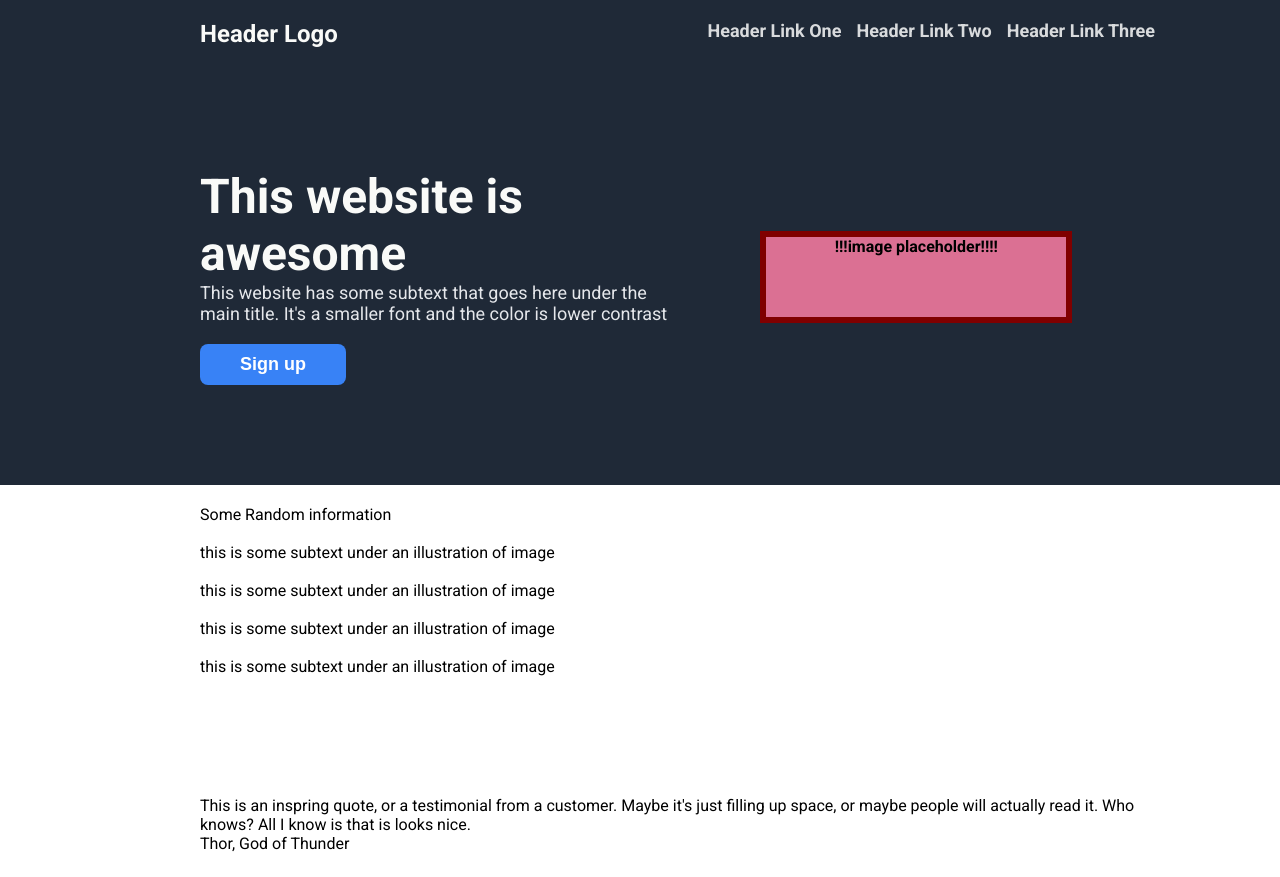
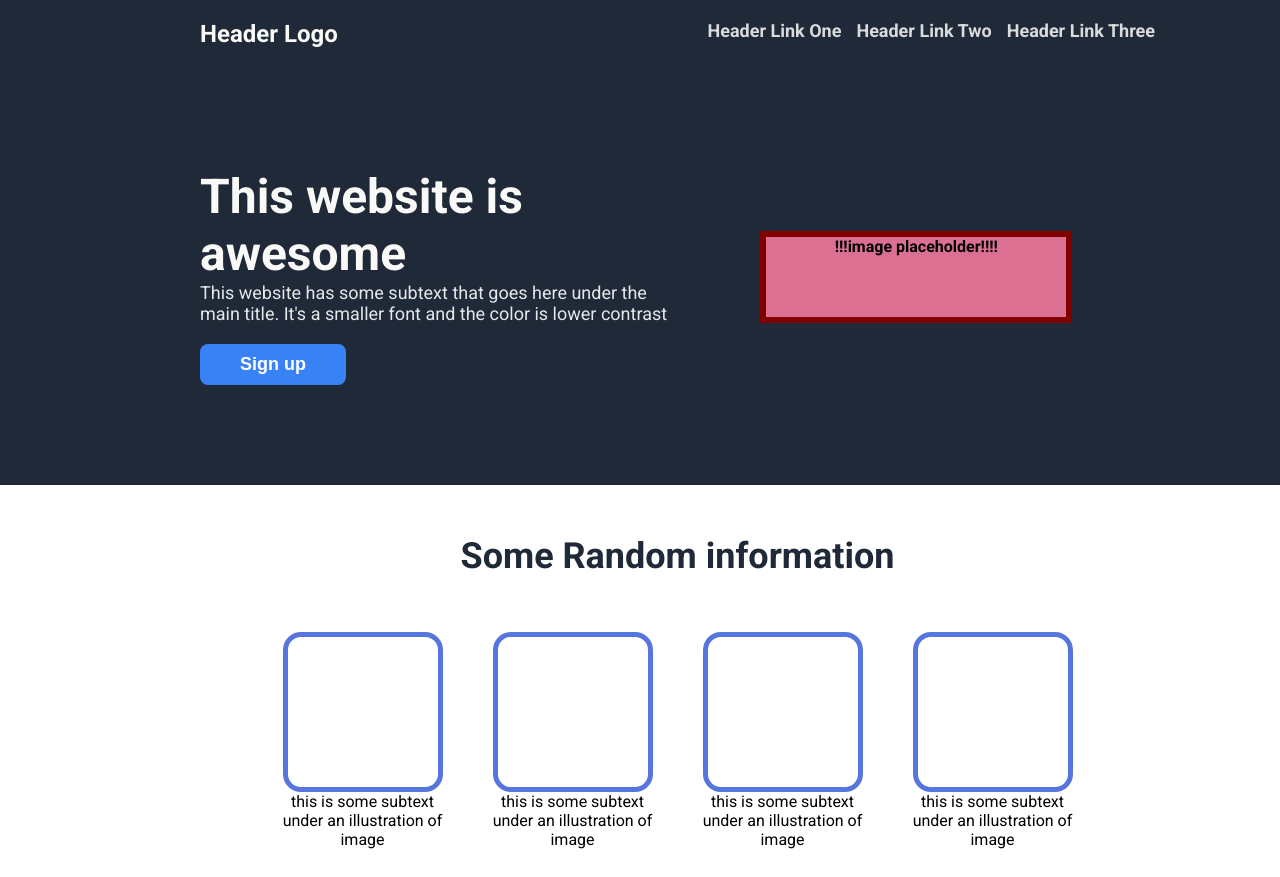
Before and after one commit to steveonlinedev/odin-landing-page, a plain HTML site: page index.html in a window 1280 px wide. Shown: the top 877 px of the page. Drawn offline with Linux system fonts and the light colour scheme.

Commit message:
Info section close enough

```diff
--- a/index.html
+++ b/index.html
@@ -33,22 +33,22 @@
     </div>
 
     <div class="info-container">
-        <div>Some Random information</div>
+        <div class="info-header">Some Random information</div>
         <div class="info-body">
             <div class="info">
-                <img>
+                <div class="info-box"></div>
                 <div>this is some subtext under an illustration of image</div>
             </div>
             <div class="info">
-                <img>
+                <div class="info-box"></div>
                 <div>this is some subtext under an illustration of image</div>
             </div>
             <div class="info">
-                <img>
+                <div class="info-box"></div>
                 <div>this is some subtext under an illustration of image</div>
             </div>
             <div class="info">
-                <img>
+                <div class="info-box"></div>
                 <div>this is some subtext under an illustration of image</div>
             </div>
         </div>
--- a/style.css
+++ b/style.css
@@ -5,12 +5,12 @@
     display: flex;
     flex-direction: column;
     margin: 0 ;
-    flex-basis: 1500px;
+    /* flex-basis: 1500px; */
 
 
   }
 
-  .header, .hero-container, .info-container, .quote, .signupbox, .footer {
+  .header, .hero-container, .info-container, .quote, .signupbox, .footer{
     padding: 20px 125px 100px 200px;
 
   }
@@ -80,6 +80,45 @@
     margin: 0;
   }
 
+  .info-container {
+    display: flex;
+    flex-direction: column;
+    align-items: center;
+
+  }
+
+  .info-header {
+    font-size: 36px;
+    font-weight: bolder;
+    color: #1f2937;
+    padding: 30px;
+  }
+
+  .info-body {
+    display: flex;
+    text-align: center;
+    justify-content: center;
+    width: 150px;
+
+  }
+
+  .info {
+    margin: 25px;
+  }
+
+
+  .info-box {
+    border-radius: 18px;
+    border: 5px solid rgb(87, 118, 221);
+    width: 150px;
+    height: 150px;
+    margin: auto;
+
+  }
+
+
+
+
   button {
     padding: 10px 40px;
     margin-top: 20px;
```
